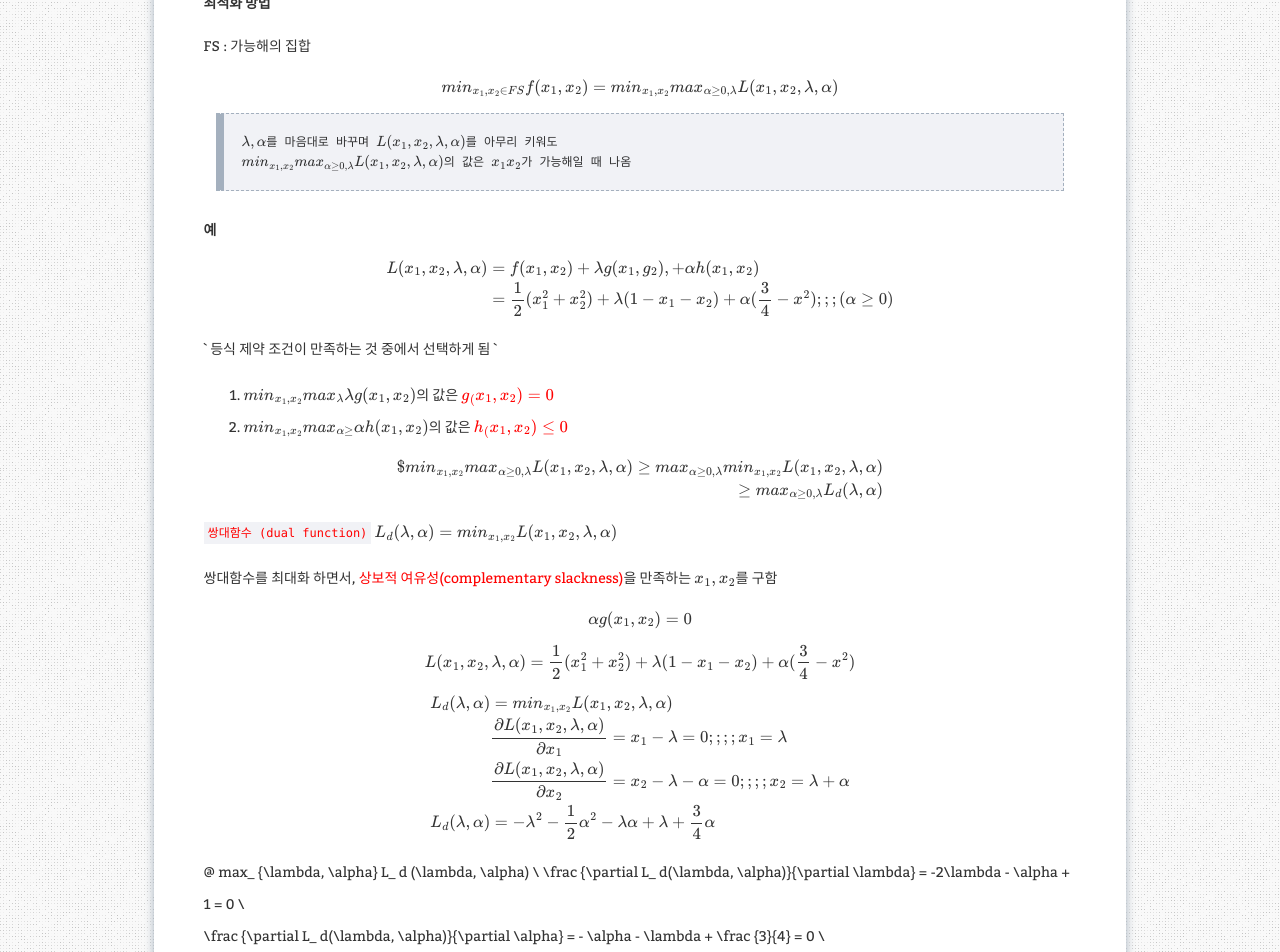
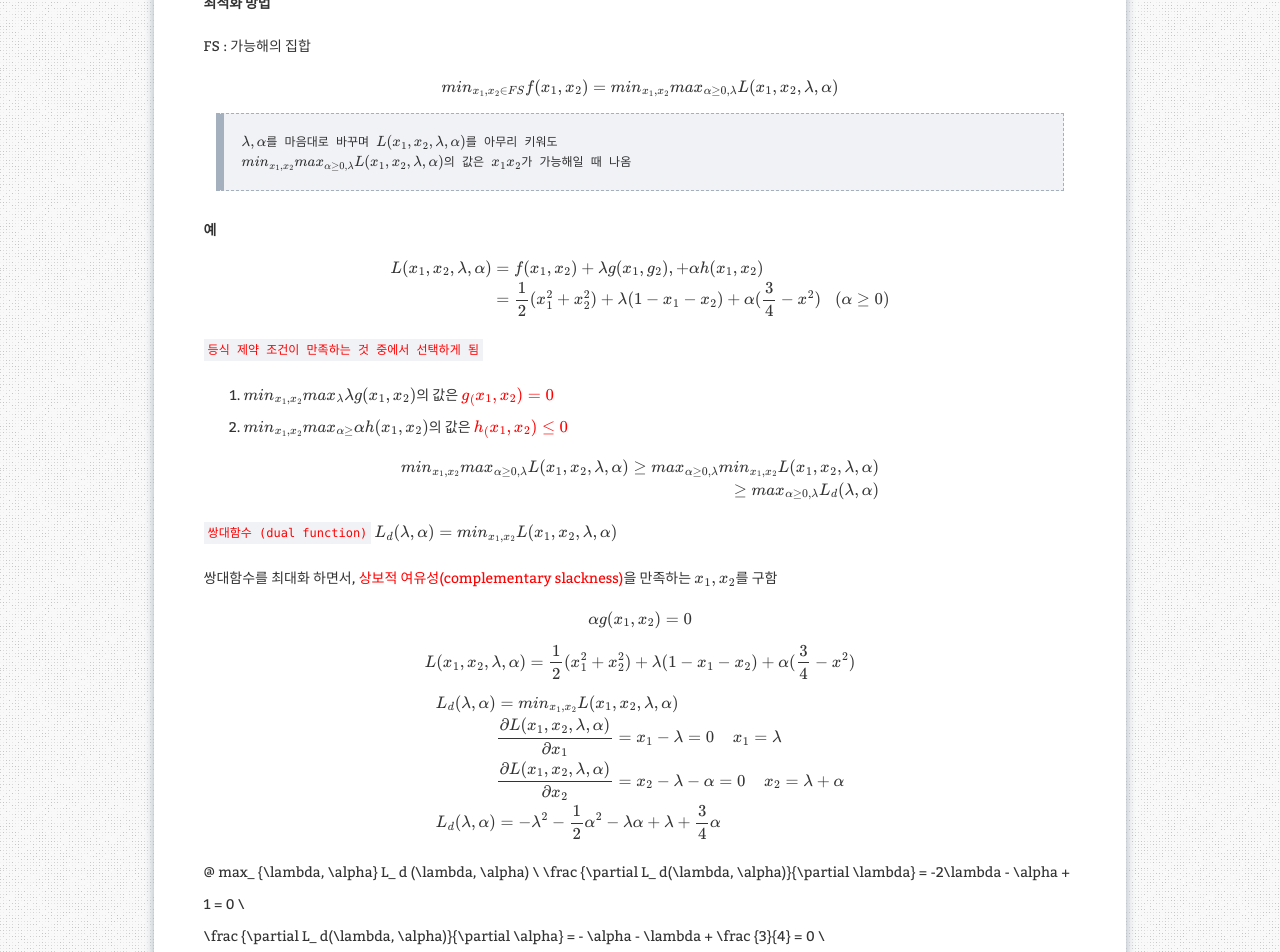
Before and after one commit to aristohyun/aristohyun.github.io, a Jekyll site: the page built from _posts/2021-09-13-AI_02.md, in a window 1280 px wide and 1400 px high, scrolled down 14130 px. Shown: the top 952 px of the window. Built offline with Jekyll 4.4.1, drawn with Linux system fonts in a browser that asks for light colours; formulas are drawn with MathJax 3; comment, search, counter and statistics services are not loaded; some of the changed text lies outside the part shown.

Commit message:
Update 2021-09-13-AI_02.md

```diff
--- a/_posts/2021-09-13-AI_02.md
+++ b/_posts/2021-09-13-AI_02.md
@@ -376,12 +376,13 @@ min_ {x_ 1, x_ 2 \in FS } f(x_ 1, x_ 2) = min_ {x_ 1, x_ 2} max_ {\alpha \geq 0,
 #### 예
 
 @
- \begin{align\*}
+\begin{align\*}
  L(x_ 1, x_ 2, \lambda, \alpha) &= f(x_ 1, x_ 2) + \lambda g(x_ 1, g_ 2), + \alpha h(x_ 1, x_ 2) \\\
- &= \frac{1}{2}(x_ 1 ^ 2 + x_ 2 ^ 2) + \lambda (1-x_ 1-x_ 2) + \alpha (\frac{3}{4} - x^2) ;;; (\alpha \geq 0)
- \end{align\*}
- @
-` 등식 제약 조건이 만족하는 것 중에서 선택하게 됨 `
+ &= \frac{1}{2}(x_ 1 ^ 2 + x_ 2 ^ 2) + \lambda (1-x_ 1-x_ 2) + \alpha (\frac{3}{4} - x^2) \;\;\; (\alpha \geq 0)
+\end{align\*}
+@
+
+`등식 제약 조건이 만족하는 것 중에서 선택하게 됨`
 
 1. $min_ {x_ 1, x_ 2} max_ \lambda \lambda g (x_ 1, x_ 2)$의 값은 $\textcolor{red}{g_(x_ 1, x_ 2) = 0}$
 2. $min_ {x_ 1, x_ 2} max_ {\alpha \geq} \alpha h (x_ 1, x_ 2)$의 값은 $\textcolor{red}{h_(x_ 1, x_ 2) \leq 0}$
@@ -389,7 +390,7 @@ min_ {x_ 1, x_ 2 \in FS } f(x_ 1, x_ 2) = min_ {x_ 1, x_ 2} max_ {\alpha \geq 0,
 
 @
 \begin{align\*}
- $min_ {x_ 1, x_ 2} max_ {\alpha \geq 0, \lambda} L(x_ 1, x_ 2, \lambda, \alpha) \geq max_ {\alpha \geq 0, \lambda} min_ {x_ 1, x_ 2} L(x_ 1, x_ 2, \lambda, \alpha) \\\
+ min_ {x_ 1, x_ 2} max_ {\alpha \geq 0, \lambda} L(x_ 1, x_ 2, \lambda, \alpha) \geq max_ {\alpha \geq 0, \lambda} min_ {x_ 1, x_ 2} L(x_ 1, x_ 2, \lambda, \alpha) \\\
  \geq max_ {\alpha \geq 0, \lambda} L_ d (\lambda, \alpha)
 \end{align\*}
 @
@@ -398,6 +399,7 @@ min_ {x_ 1, x_ 2 \in FS } f(x_ 1, x_ 2) = min_ {x_ 1, x_ 2} max_ {\alpha \geq 0,
 $ L_ d (\lambda, \alpha) =  min_ {x_ 1, x_ 2} L(x_ 1, x_ 2, \lambda, \alpha) $
 
 쌍대함수를 최대화 하면서, <red>상보적 여유성(complementary slackness)</red>을 만족하는 $x_ 1, x_ 2$를 구함
+
 @
 \alpha g(x_ 1, x_ 2) = 0
 @
@@ -405,22 +407,23 @@ $ L_ d (\lambda, \alpha) =  min_ {x_ 1, x_ 2} L(x_ 1, x_ 2, \lambda, \alpha) $
 @
  L(x_ 1, x_ 2, \lambda, \alpha) = \frac{1}{2}(x_ 1 ^ 2 + x_ 2 ^ 2) + \lambda (1-x_ 1-x_ 2) + \alpha (\frac{3}{4} - x^2)
 @
+
 @
  \begin{align\*}
  L_ d (\lambda, \alpha) &= min_ {x_ 1, x_ 2}L(x_ 1, x_ 2, \lambda, \alpha) \\\
- & \frac {\partial L(x_ 1, x_ 2, \lambda, \alpha) }{\partial x_ 1 } = x_ 1 - \lambda = 0 ;;;; x_ 1 = \lambda \\\
- & \frac {\partial L(x_ 1, x_ 2, \lambda, \alpha) }{\partial x_ 2 } = x_ 2 - \lambda - \alpha = 0 ;;;; x_ 2 = \lambda + \alpha \\\
+ & \frac {\partial L(x_ 1, x_ 2, \lambda, \alpha) }{\partial x_ 1 } = x_ 1 - \lambda = 0 \;\;\;\; x_ 1 = \lambda \\\
+ & \frac {\partial L(x_ 1, x_ 2, \lambda, \alpha) }{\partial x_ 2 } = x_ 2 - \lambda - \alpha = 0 \;\;\;\; x_ 2 = \lambda + \alpha \\\
  L_ d (\lambda, \alpha) &= - \lambda ^ 2 - \frac {1}{2} \alpha ^ 2 - \lambda \alpha + \lambda + \frac{3}{4} \alpha
 \end{align\*}
 @
+
 @
 max_ {\lambda, \alpha} L_ d (\lambda, \alpha) \\\
 \frac {\partial L_ d(\lambda, \alpha)}{\partial \lambda} = -2\lambda - \alpha + 1 = 0 \\\
 \frac {\partial L_ d(\lambda, \alpha)}{\partial \alpha} = - \alpha - \lambda + \frac {3}{4} = 0 \\\
 
-\therefore \lambda = \frac{1}{4} ;;; \alpha = \frac {1}{2} \\\
-\therefore x_ 1 = \frac {1}{4} ;;; x_ 2 = \frac {3}{4}
-
+\therefore \lambda = \frac{1}{4} \;\;\; \alpha = \frac {1}{2} \\\
+\therefore x_ 1 = \frac {1}{4} \;\;\; x_ 2 = \frac {3}{4}
 @
 
 
```
